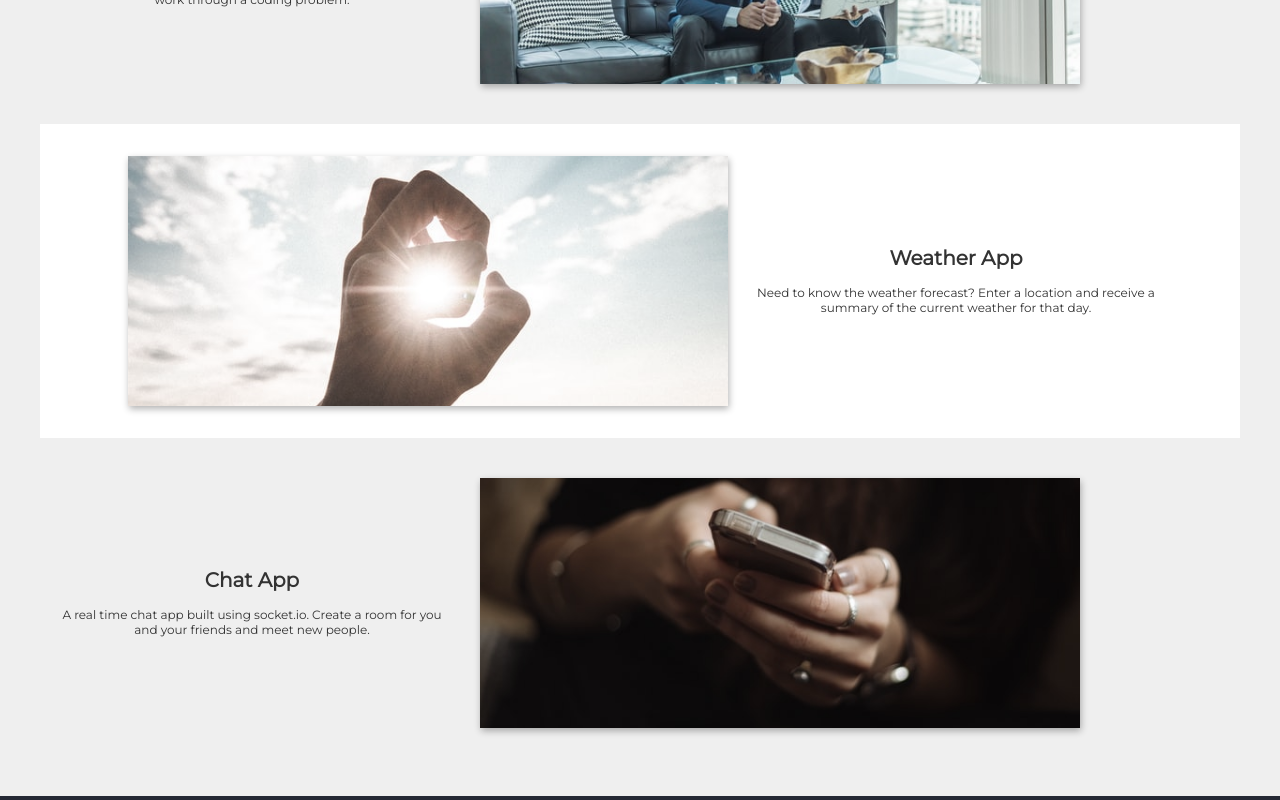
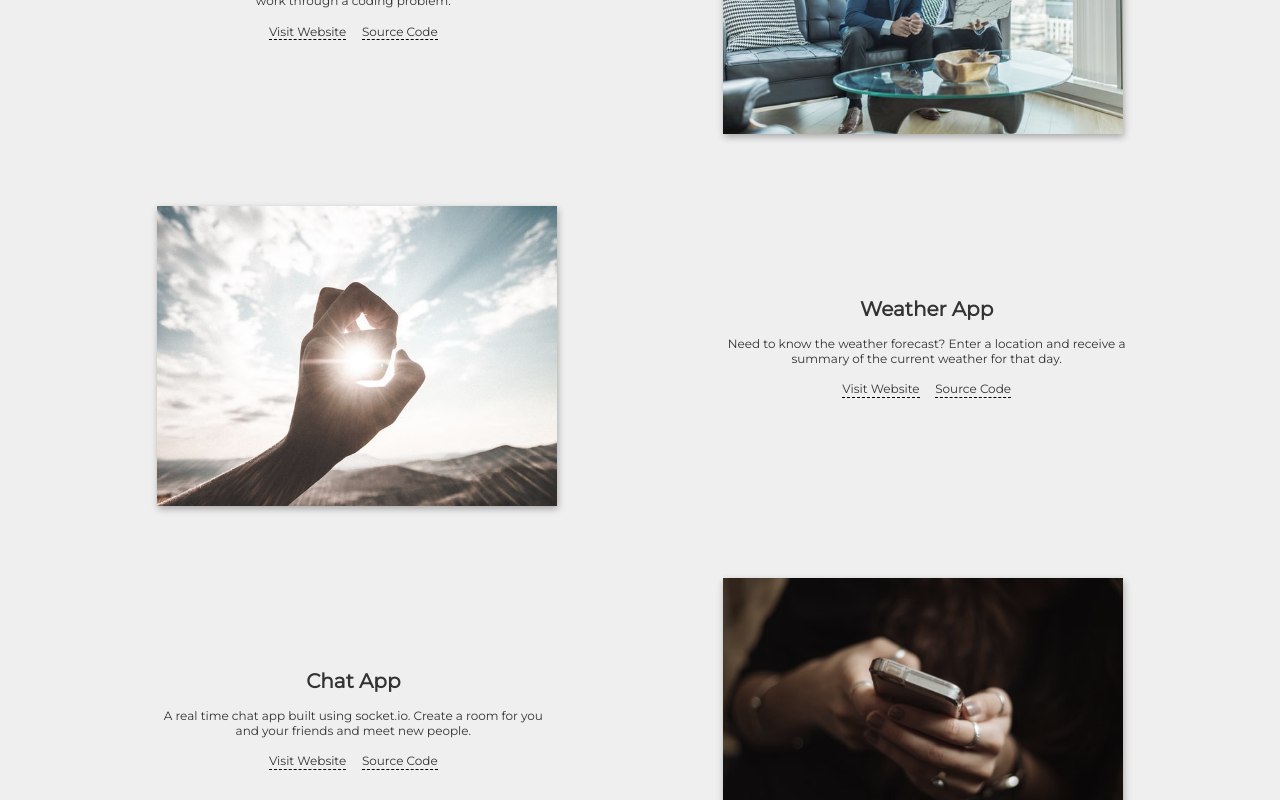
Before and after one commit to curm90/portfolio, a React (Create React App) app: page / in a window 1280 px wide. Shown: the part 1720-2520 px from the top of the page. Built offline with nearby package versions, Linux system fonts and the light colour scheme; a web font is replaced by a local one.

Commit message:
add project links format

```diff
--- a/src/components/Projects/Projects.js
+++ b/src/components/Projects/Projects.js
@@ -17,6 +17,24 @@ const Projects = () => {
             easy to connect with coaches and work through a coding
             problem.
           </p>
+          <div className='project__links tablet'>
+            <a
+              href='https://www.dev-coach.com'
+              className='project__link'
+              target='_blank'
+              rel='noopener noreferrer'
+            >
+              Visit Website
+            </a>
+            <a
+              href='https://github.com/LABS-EU3/quality_hub_frontend'
+              className='project__link'
+              target='_blank'
+              rel='noopener noreferrer'
+            >
+              Source Code
+            </a>
+          </div>
         </div>
         <div className='project-image__container'>
           <img
@@ -25,7 +43,7 @@ const Projects = () => {
             className='project__image'
           />
         </div>
-        <div className='project__links'>
+        <div className='project__links mobile'>
           <a
             href='https://www.dev-coach.com'
             className='project__link'
@@ -51,6 +69,24 @@ const Projects = () => {
             Need to know the weather forecast? Enter a location and
             receive a summary of the current weather for that day.
           </p>
+          <div className='project__links tablet'>
+            <a
+              href='https://weather-application-sutton.herokuapp.com/'
+              className='project__link'
+              target='_blank'
+              rel='noopener noreferrer'
+            >
+              Visit Website
+            </a>
+            <a
+              href='https://github.com/curm90/NodeJs-weather-app'
+              className='project__link'
+              target='_blank'
+              rel='noopener noreferrer'
+            >
+              Source Code
+            </a>
+          </div>
         </div>
         <div className='project-image__container'>
           <img
@@ -59,7 +95,7 @@ const Projects = () => {
             className='project__image'
           />
         </div>
-        <div className='project__links'>
+        <div className='project__links mobile'>
           <a
             href='https://weather-application-sutton.herokuapp.com/'
             className='project__link'
@@ -85,6 +121,24 @@ const Projects = () => {
             A real time chat app built using socket.io. Create a room
             for you and your friends and meet new people.
           </p>
+          <div className='project__links tablet'>
+            <a
+              href='https://chat-app-sutton.herokuapp.com/'
+              className='project__link'
+              target='_blank'
+              rel='noopener noreferrer'
+            >
+              Visit Website
+            </a>
+            <a
+              href='https://github.com/curm90/Chat-App'
+              className='project__link'
+              target='_blank'
+              rel='noopener noreferrer'
+            >
+              Source Code
+            </a>
+          </div>
         </div>
         <div className='project-image__container'>
           <img
@@ -93,7 +147,7 @@ const Projects = () => {
             className='project__image'
           />
         </div>
-        <div className='project__links'>
+        <div className='project__links mobile'>
           <a
             href='https://chat-app-sutton.herokuapp.com/'
             className='project__link'
--- a/src/styles/components/_projects.scss
+++ b/src/styles/components/_projects.scss
@@ -16,15 +16,16 @@
     @include flex(column, center, center);
 
     @media (min-width: $tablet) {
-      @include flex(row, flex-start, center);
-      max-width: 120rem;
+      @include flex(row, space-evenly, center);
     }
   }
 
   .project:nth-child(3) {
-    background: white;
     padding: $l-size 0;
-    @include flex(row-reverse, center, center);
+
+    @media (min-width: $tablet) {
+      @include flex(row-reverse, space-evenly, center);
+    }
 
     .project__title {
       color: $dark-text;
@@ -55,14 +56,29 @@
     font-size: $s-size;
     width: 100%;
 
-    @media (min-width: $tablet) {
-      display: none;
-    }
-
     .project__link {
       text-decoration: none;
       border-bottom: 1px dashed black;
       color: $dark-text;
+    }
+  }
+
+  .project__links.tablet {
+    display: none;
+
+    @media (min-width: $tablet) {
+      @include flex(row, space-evenly, center);
+      margin: $s-size auto;
+      max-width: 20rem;
+      .project__link {
+        font-size: $xs-size;
+      }
+    }
+  }
+
+  @media (min-width: $tablet) {
+    .project__links.mobile {
+      display: none;
     }
   }
 
@@ -72,7 +88,8 @@
     margin: $s-size 0;
 
     @media (min-width: $tablet) {
-      width: 50%;
+      max-width: 40rem;
+      height: 30rem;
       margin: 0 $s-size;
       border-radius: 2px;
       box-shadow: 1px 3px 7px rgba(0, 0, 0, 0.3);
```
